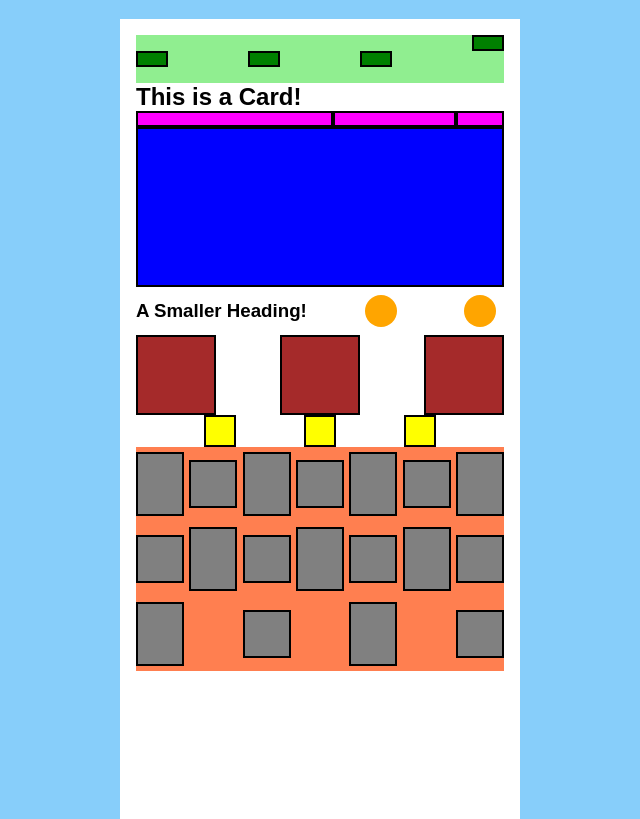
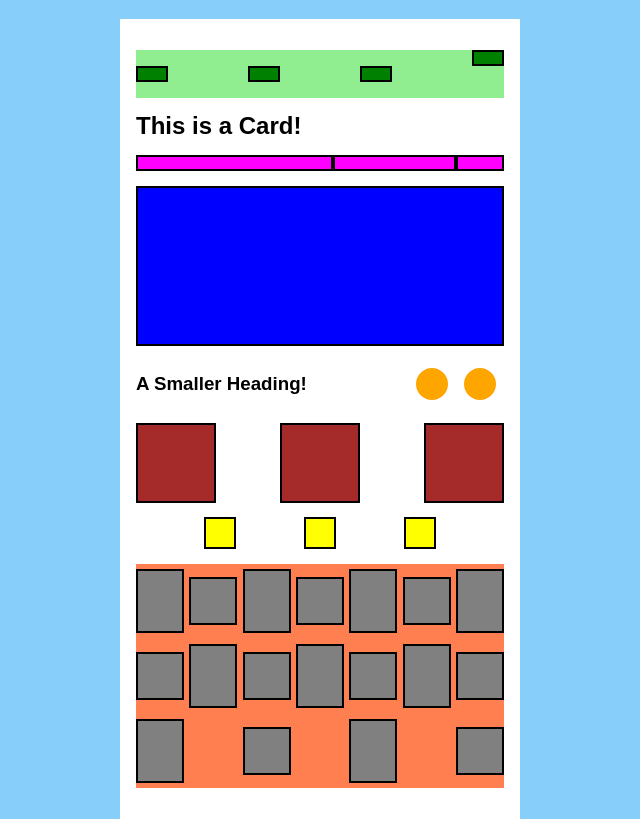
Before and after one commit to Khector90/codeup-web-exercises, a website: page flexbox-fundamentals-exercise.html in a window 1280 px wide. Shown: the part 61-880 px from the top of the page, without its empty margins (320-960 px from the left). Drawn offline with Linux system fonts and the light colour scheme.

Commit message:
Flexbox fundamentals exercise

```diff
--- a/css/flexbox-fundamentals-exercise.css
+++ b/css/flexbox-fundamentals-exercise.css
@@ -35,8 +35,10 @@ h2, h3 {
     padding: 1em;
     margin: 0 auto;
 
-
-    /*flex-direction: row;*/
+    justify-content: space-evenly;
+    display: flex;
+    flex-direction: column;
+    /*align-self: center;*/
 
     /* enter needed declarations here */
 }
@@ -52,7 +54,7 @@ section {
 section:nth-of-type(1) {
     height: 3em;
     background: lightgreen;
-    display: flex;
+    /*display: flex;*/
     /* enter needed declarations here */
 }
 section:nth-of-type(1) div:last-child {
@@ -87,15 +89,15 @@ section:nth-of-type(1) div:last-child {
 }
 
 section:nth-of-type(3) {
-    display: flex;
-    justify-content: space-between;
+    /*display: flex;*/
+    justify-content: flex-end;
 
     /* enter needed declarations here */
 }
 
 section:nth-of-type(3) h3 {
-
-    /*justify-content: flex-start;*/
+    text-align: left;
+    flex-grow: 1;
 
     /* enter needed declarations here */
 
@@ -113,7 +115,7 @@ section:nth-of-type(3) h3 {
     height: 5em;
     width: 5em;
     background: brown;
-    display: flex;
+    /*display: flex;*/
 
     /* enter needed declarations here */
 }
@@ -123,7 +125,7 @@ section:nth-of-type(3) h3 {
 }
 
 section:nth-of-type(5) {
-    display: flex;
+    /*display: flex;*/
     justify-content: space-evenly;
     /* enter needed declarations here */
 }
```
